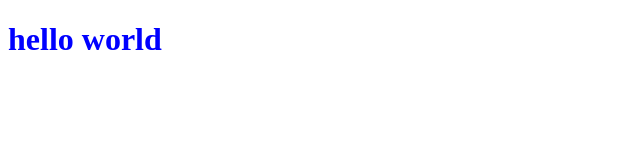
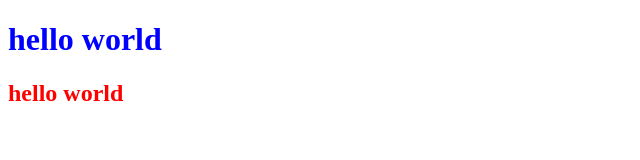
Before and after one commit to HowNLuo/git-practice-2, a plain HTML site: page index.html in a window 1280 px wide. Shown: the whole page, without its empty margins (0-640 px from the left). Drawn offline with Linux system fonts and the light colour scheme.

Commit message:
新增h2

```diff
--- a/css/all.css
+++ b/css/all.css
@@ -5,3 +5,7 @@ body {
 h1 {
     color: blue;
 }
+
+h2 {
+    color: red;
+}
--- a/index.html
+++ b/index.html
@@ -9,5 +9,6 @@
 </head>
 <body>
     <h1>hello world</h1>
+    <h2>hello world</h2>
 </body>
 </html>
```
